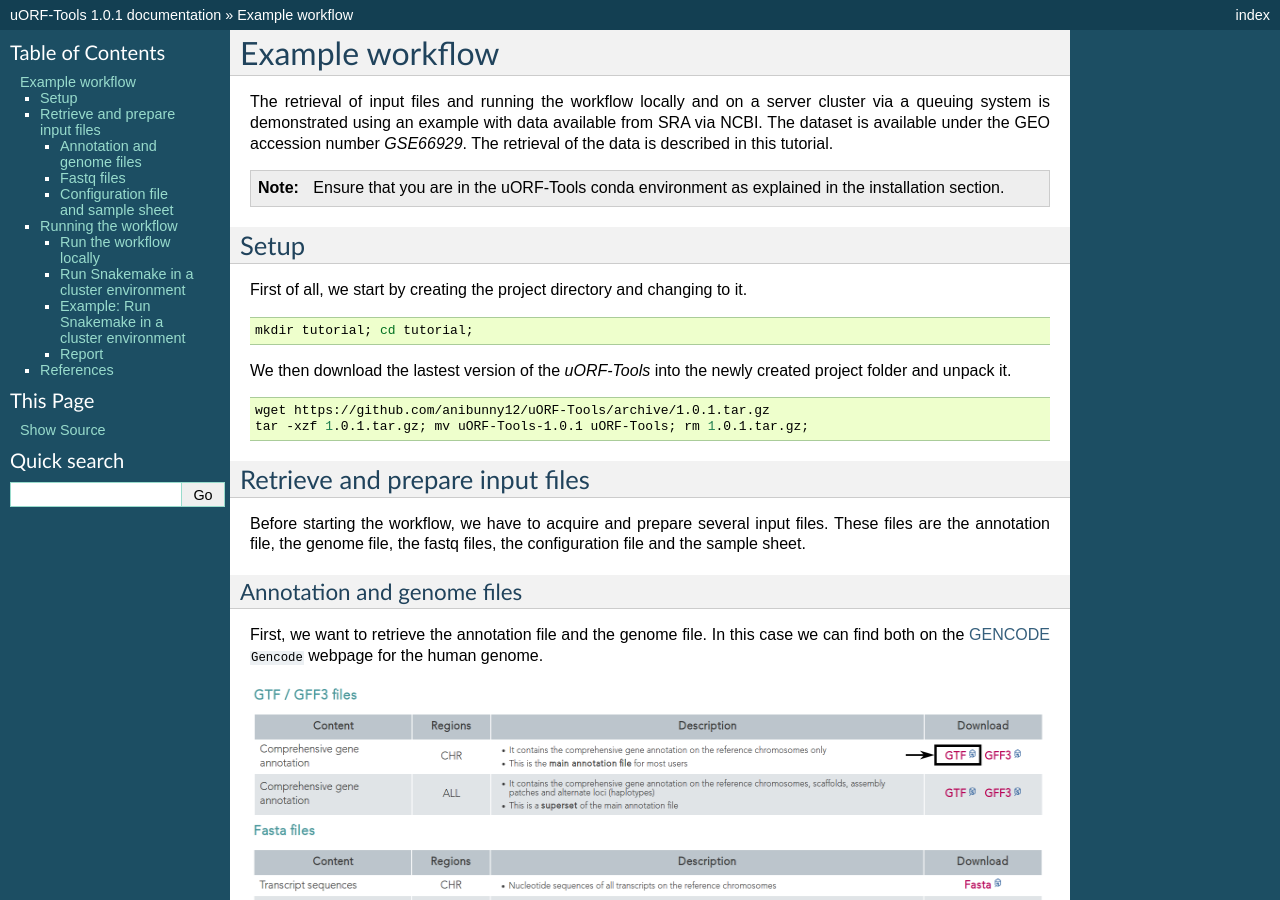
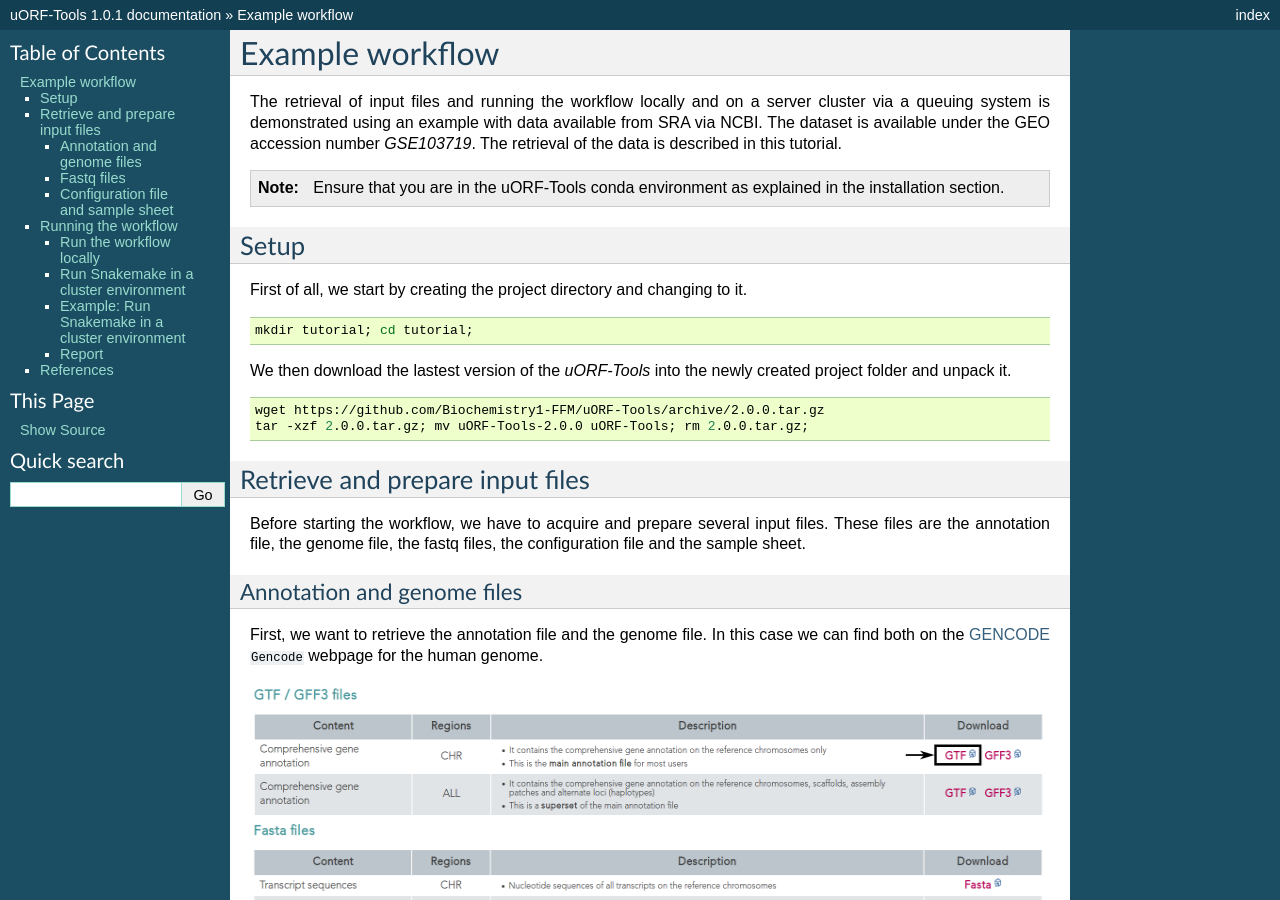
Before and after one commit to RickGelhausen/uORF-Tools_ReadTheDocs, a Sphinx documentation site: the page built from docs/source/example-workflow_extended.rst, in a window 1280 px wide and 900 px high. Built offline with Sphinx 7.4.7, drawn with Linux system fonts in a browser that asks for light colours; cross-references to code outside the pages are shown as plain code.

Commit message:
fixed linking

```diff
--- a/docs/source/example-workflow_extended.rst
+++ b/docs/source/example-workflow_extended.rst
@@ -1,11 +1,11 @@
-.. _example-workflow_extended:
+.. _example-workflow-extended:
 
 ################
 Example workflow
 ################
 
 The retrieval of input files and running the workflow locally and on a server cluster via a queuing system is demonstrated using an example with data available from SRA via NCBI.
-The dataset is available under the GEO accession number *GSE66929*. The retrieval of the data is described in this tutorial.
+The dataset is available under the GEO accession number *GSE103719*. The retrieval of the data is described in this tutorial.
 
 .. note:: Ensure that you are in the uORF-Tools conda environment as explained in the installation section.
 Setup
@@ -20,8 +20,8 @@
 
 .. code-block:: bash
 
-    wget https://github.com/anibunny12/uORF-Tools/archive/1.0.1.tar.gz
-    tar -xzf 1.0.1.tar.gz; mv uORF-Tools-1.0.1 uORF-Tools; rm 1.0.1.tar.gz;
+    wget https://github.com/Biochemistry1-FFM/uORF-Tools/archive/2.0.0.tar.gz
+    tar -xzf 2.0.0.tar.gz; mv uORF-Tools-2.0.0 uORF-Tools; rm 2.0.0.tar.gz;
 
 Retrieve and prepare input files
 ================================
```
